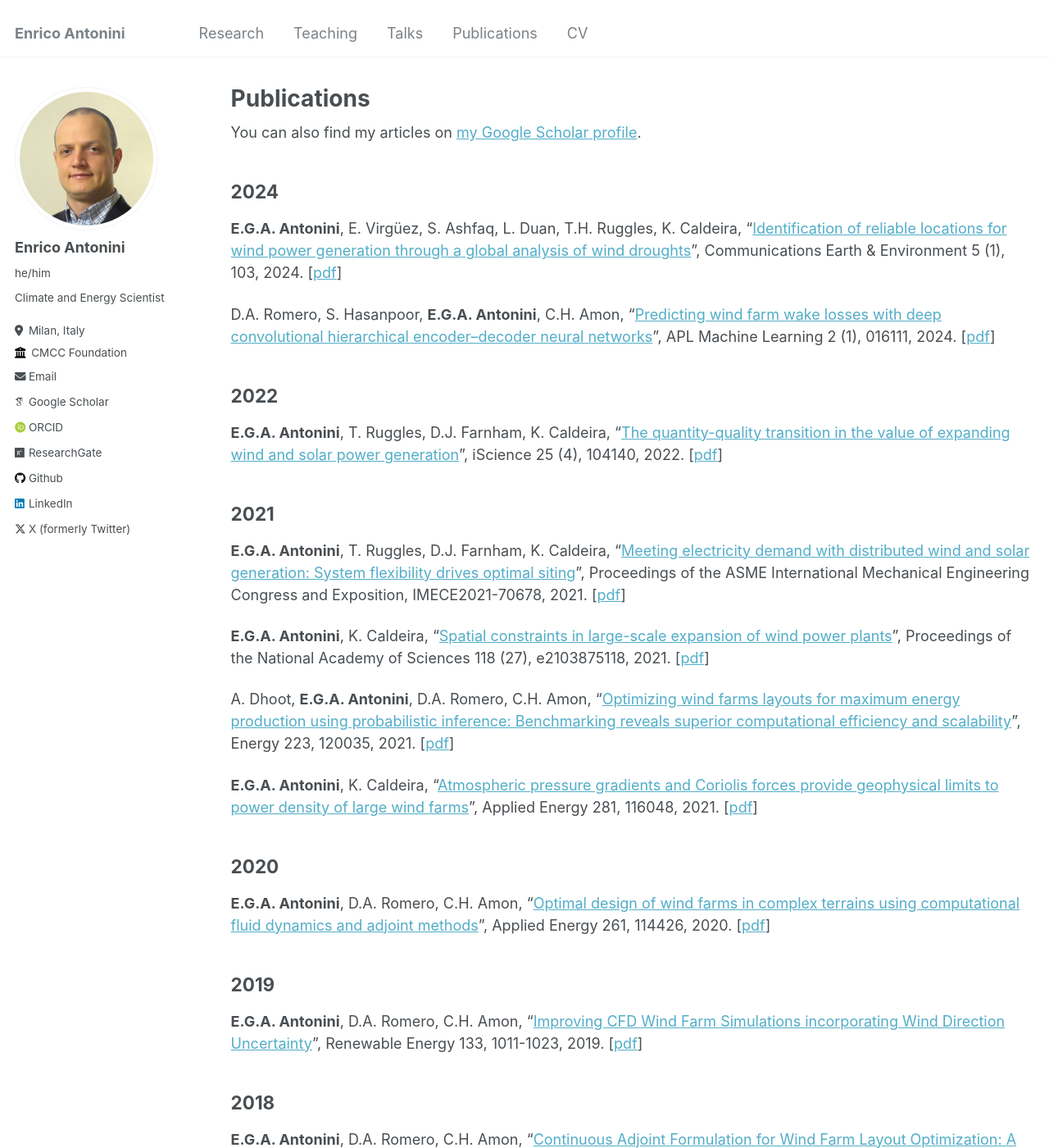
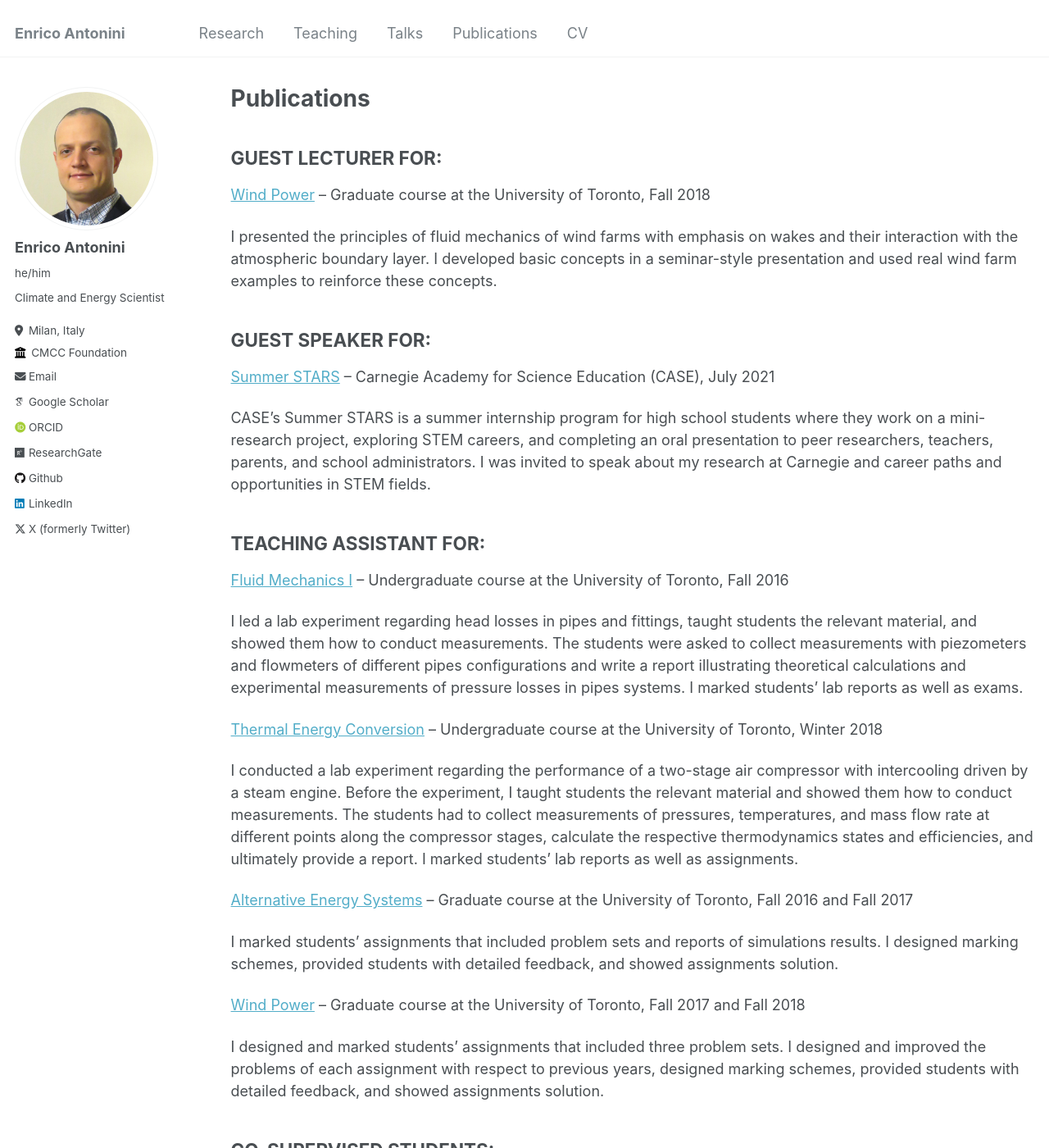
Before and after one commit to eantonini/eantonini.github.io, a Jekyll site: the page built from _pages/teaching.md, in a window 1280 px wide and 1400 px high. Shown: the whole window at 82% size. Built offline with Jekyll 4.4.1, drawn with Linux system fonts in a browser that asks for light colours; some web fonts are replaced; some of the changed text lies outside the part shown.

Commit message:
Updated teaching and publications

```diff
--- a/_pages/publications.md
+++ b/_pages/publications.md
@@ -11,46 +11,46 @@ author_profile: true
 
 ## 2024
 
-**E.G.A. Antonini**, E. Virgüez, S. Ashfaq, L. Duan, T.H. Ruggles, K. Caldeira, “[Identification of reliable locations for wind power generation through a global analysis of wind droughts](https://doi.org/10.1038/s43247-024-01260-7)”, Communications Earth & Environment 5 (1), 103, 2024. [[pdf]()]
+**E.G.A. Antonini**, E. Virgüez, S. Ashfaq, L. Duan, T.H. Ruggles, K. Caldeira, “[Identification of reliable locations for wind power generation through a global analysis of wind droughts](https://doi.org/10.1038/s43247-024-01260-7)”, Communications Earth & Environment 5 (1), 103, 2024. [[pdf](/files/Antonini et al. (2024), Identification of reliable locations for wind power generation through a global analysis of wind droughts.pdf)]
 
-D.A. Romero, S. Hasanpoor, **E.G.A. Antonini**, C.H. Amon, “[Predicting wind farm wake losses with deep convolutional hierarchical encoder–decoder neural networks](https://doi.org/10.1063/5.0168973)”, APL Machine Learning 2 (1), 016111, 2024. [[pdf]()]
+D.A. Romero, S. Hasanpoor, **E.G.A. Antonini**, C.H. Amon, “[Predicting wind farm wake losses with deep convolutional hierarchical encoder–decoder neural networks](https://doi.org/10.1063/5.0168973)”, APL Machine Learning 2 (1), 016111, 2024. [[pdf](/files/Romero et al. (2024), Predicting wind farm wake losses with deep convolutional hierarchical encoder–decoder neural networks.pdf)]
 
 ## 2022
 
-**E.G.A. Antonini**, T. Ruggles, D.J. Farnham, K. Caldeira, “[The quantity-quality transition in the value of expanding wind and solar power generation](https://doi.org/10.1016/j.isci.2022.104140)”, iScience 25 (4), 104140, 2022. [[pdf]()]
+**E.G.A. Antonini**, T. Ruggles, D.J. Farnham, K. Caldeira, “[The quantity-quality transition in the value of expanding wind and solar power generation](https://doi.org/10.1016/j.isci.2022.104140)”, iScience 25 (4), 104140, 2022. [[pdf](/files/Antonini et al. (2022), The quantity-quality transition in the value of expanding wind and solar power generation.pdf)]
 
 ## 2021
 
-**E.G.A. Antonini**, T. Ruggles, D.J. Farnham, K. Caldeira, “[Meeting electricity demand with distributed wind and solar generation: System flexibility drives optimal siting](https://doi.org/10.1115/IMECE2021-70678)”, Proceedings of the ASME International Mechanical Engineering Congress and Exposition, IMECE2021-70678, 2021. [[pdf]()]
+**E.G.A. Antonini**, T. Ruggles, D.J. Farnham, K. Caldeira, “[Meeting electricity demand with distributed wind and solar generation: System flexibility drives optimal siting](https://doi.org/10.1115/IMECE2021-70678)”, Proceedings of the ASME International Mechanical Engineering Congress and Exposition, IMECE2021-70678, 2021. [[pdf](/files/Antonini et al. (2021), Meeting electricity demand with distributed wind and solar generation - System flexibility drives optimal siting.pdf)]
 
-**E.G.A. Antonini**, K. Caldeira, “[Spatial constraints in large-scale expansion of wind power plants](https://doi.org/10.1073/pnas.2103875118)”, Proceedings of the National Academy of Sciences 118 (27), e2103875118, 2021. [[pdf]()]
+**E.G.A. Antonini**, K. Caldeira, “[Spatial constraints in large-scale expansion of wind power plants](https://doi.org/10.1073/pnas.2103875118)”, Proceedings of the National Academy of Sciences 118 (27), e2103875118, 2021. [[pdf](/files/Antonini et al. (2021), Spatial constraints in large-scale expansion of wind power plants.pdf)]
 
-A. Dhoot, **E.G.A. Antonini**, D.A. Romero, C.H. Amon, “[Optimizing wind farms layouts for maximum energy production using probabilistic inference: Benchmarking reveals superior computational efficiency and scalability](https://doi.org/10.1016/j.energy.2021.120035)”, Energy 223, 120035, 2021. [[pdf]()]
+A. Dhoot, **E.G.A. Antonini**, D.A. Romero, C.H. Amon, “[Optimizing wind farms layouts for maximum energy production using probabilistic inference: Benchmarking reveals superior computational efficiency and scalability](https://doi.org/10.1016/j.energy.2021.120035)”, Energy 223, 120035, 2021. [[pdf](/files/Dhoot et al. (2021), Optimizing wind farms layouts for maximum energy production using probabilistic inference - Benchmarking reveals superior computational efficiency and scalability.pdf)]
 
-**E.G.A. Antonini**, K. Caldeira, “[Atmospheric pressure gradients and Coriolis forces provide geophysical limits to power density of large wind farms](https://doi.org/10.1016/j.apenergy.2020.116048)”, Applied Energy 281, 116048, 2021. [[pdf]()]
+**E.G.A. Antonini**, K. Caldeira, “[Atmospheric pressure gradients and Coriolis forces provide geophysical limits to power density of large wind farms](https://doi.org/10.1016/j.apenergy.2020.116048)”, Applied Energy 281, 116048, 2021. [[pdf](/files/Antonini et al. (2021), Atmospheric pressure gradients and Coriolis forces provide geophysical limits to power density of large wind farms.pdf)]
 
 ## 2020
 
-**E.G.A. Antonini**, D.A. Romero, C.H. Amon, “[Optimal design of wind farms in complex terrains using computational fluid dynamics and adjoint methods](https://doi.org/10.1016/j.apenergy.2019.114426)”, Applied Energy 261, 114426, 2020. [[pdf]()]
+**E.G.A. Antonini**, D.A. Romero, C.H. Amon, “[Optimal design of wind farms in complex terrains using computational fluid dynamics and adjoint methods](https://doi.org/10.1016/j.apenergy.2019.114426)”, Applied Energy 261, 114426, 2020. [[pdf](/files/Antonini et al. (2020), Optimal design of wind farms in complex terrains using computational fluid dynamics and adjoint methods.pdf)]
 
 ## 2019
 
-**E.G.A. Antonini**, D.A. Romero, C.H. Amon, “[Improving CFD Wind Farm Simulations incorporating Wind Direction Uncertainty](https://doi.org/10.1016/j.renene.2018.10.084)”, Renewable Energy 133, 1011-1023, 2019. [[pdf]()]
+**E.G.A. Antonini**, D.A. Romero, C.H. Amon, “[Improving CFD Wind Farm Simulations incorporating Wind Direction Uncertainty](https://doi.org/10.1016/j.renene.2018.10.084)”, Renewable Energy 133, 1011-1023, 2019. [[pdf](/files/Antonini et al. (2019), Improving CFD wind farm simulations incorporating wind direction uncertainty.pdf)]
 
 ## 2018
 
-**E.G.A. Antonini**, D.A. Romero, C.H. Amon, “[Continuous Adjoint Formulation for Wind Farm Layout Optimization: A 2D Implementation](https://doi.org/10.1016/j.apenergy.2018.07.076)”, Applied Energy 228, 2333-2345, 2018. [[pdf]()]
+**E.G.A. Antonini**, D.A. Romero, C.H. Amon, “[Continuous Adjoint Formulation for Wind Farm Layout Optimization: A 2D Implementation](https://doi.org/10.1016/j.apenergy.2018.07.076)”, Applied Energy 228, 2333-2345, 2018. [[pdf](/files/Antonini et al. (2018), Continuous adjoint formulation for wind farm layout optimization - A 2D implementation.pdf)]
 
-**E.G.A. Antonini**, D.A. Romero, C.H. Amon, “[Analysis and Modifications of Turbulence Models for Wind Turbine Wake Simulations in Atmospheric Boundary Layers](https://doi.org/10.1115/1.4039377)”, Journal of Solar Energy Engineering 140(3), 031007, 2018. [[pdf]()]
+**E.G.A. Antonini**, D.A. Romero, C.H. Amon, “[Analysis and Modifications of Turbulence Models for Wind Turbine Wake Simulations in Atmospheric Boundary Layers](https://doi.org/10.1115/1.4039377)”, Journal of Solar Energy Engineering 140(3), 031007, 2018. [[pdf](/files/Antonini et al. (2018), Analysis and Modifications of Turbulence Models for Wind Turbine Wake Simulations in Atmospheric Boundary Layers.pdf)]
 
 ## 2016
 
-**E.G.A. Antonini**, D.A. Romero, C.H. Amon, “[Analysis and modifications of turbulence models for wind turbine wake simulations in atmospheric boundary layers](https://doi.org/10.1115/IMECE2016-67353)”, Proceedings of the ASME International Mechanical Engineering Congress and Exposition, IMECE2016-67353, 2016. [[pdf]()]
+**E.G.A. Antonini**, D.A. Romero, C.H. Amon, “[Analysis and modifications of turbulence models for wind turbine wake simulations in atmospheric boundary layers](https://doi.org/10.1115/IMECE2016-67353)”, Proceedings of the ASME International Mechanical Engineering Congress and Exposition, IMECE2016-67353, 2016. [[pdf](/files/Antonini et al. (2016), Analysis and Modifications of Turbulence Models for Wind Turbine Wake Simulations in Atmospheric Boundary Layers.pdf)]
 
 ## 2015
 
-**E.G.A. Antonini**, G. Bedon, S. De Betta, L. Michelini, M. Raciti Castelli and E. Benini, “[An Innovative Vortex Model for Dynamic Stall Simulations](https://doi.org/10.2514/1.J053430)”, AIAA Journal 53(2), 479-485, 2015. [[pdf]()]
+**E.G.A. Antonini**, G. Bedon, S. De Betta, L. Michelini, M. Raciti Castelli and E. Benini, “[An Innovative Vortex Model for Dynamic Stall Simulations](https://doi.org/10.2514/1.J053430)”, AIAA Journal 53(2), 479-485, 2015. [[pdf](/files/Antonini et al. (2015), Innovative Discrete-Vortex Model for Dynamic Stall Simulations.pdf)]
 
 ## 2014
 
-G. Bedon, **E.G.A. Antonini**, S. De Betta, M. Raciti Castelli and E. Benini, “[Evaluation of the Different Aerodynamic Databases for Vertical Axis Wind Turbine Simulations](https://doi.org/10.1016/j.rser.2014.07.126)”, Renewable & Sustainable Energy Reviews 40, 386-399, 2014. [[pdf]()]
+G. Bedon, **E.G.A. Antonini**, S. De Betta, M. Raciti Castelli and E. Benini, “[Evaluation of the Different Aerodynamic Databases for Vertical Axis Wind Turbine Simulations](https://doi.org/10.1016/j.rser.2014.07.126)”, Renewable & Sustainable Energy Reviews 40, 386-399, 2014. [[pdf](/files/Bedon et al. (2014), Evaluation of the different aerodynamic databases for vertical axis wind turbine simulations.pdf)]
--- /dev/null
+++ b/_pages/teaching.md
@@ -0,0 +1,62 @@
+---
+layout: archive
+title: "Publications"
+permalink: /publications/
+author_profile: true
+---
+
+## GUEST LECTURER FOR:
+
+[Wind Power](https://www.mie.utoronto.ca/programs/graduate/courses/) – Graduate course at the University of Toronto, Fall 2018
+
+I presented the principles of fluid mechanics of wind farms with emphasis on wakes and their interaction with the atmospheric boundary layer. I developed basic concepts in a seminar-style presentation and used real wind farm examples to reinforce these concepts.
+
+## GUEST SPEAKER FOR:
+
+[Summer STARS](https://case.carnegiescience.edu/student-programs/summer-stars/) – Carnegie Academy for Science Education (CASE), July 2021
+
+CASE’s Summer STARS is a summer internship program for high school students where they work on a mini-research project, exploring STEM careers, and completing an oral presentation to peer researchers, teachers, parents, and school administrators. I was invited to speak about my research at Carnegie and career paths and opportunities in STEM fields.
+
+## TEACHING ASSISTANT FOR:
+
+[Fluid Mechanics I](https://engineering.calendar.utoronto.ca/course/mie312h1) – Undergraduate course at the University of Toronto, Fall 2016
+
+I led a lab experiment regarding head losses in pipes and fittings, taught students the relevant material, and showed them how to conduct measurements. The students were asked to collect measurements with piezometers and flowmeters of different pipes configurations and write a report illustrating theoretical calculations and experimental measurements of pressure losses in pipes systems. I marked students’ lab reports as well as exams.
+
+[Thermal Energy Conversion](https://engineering.calendar.utoronto.ca/course/mie311h1) – Undergraduate course at the University of Toronto, Winter 2018
+
+I conducted a lab experiment regarding the performance of a two-stage air compressor with intercooling driven by a steam engine. Before the experiment, I taught students the relevant material and showed them how to conduct measurements. The students had to collect measurements of pressures, temperatures, and mass flow rate at different points along the compressor stages, calculate the respective thermodynamics states and efficiencies, and ultimately provide a report. I marked students’ lab reports as well as assignments.
+
+[Alternative Energy Systems](https://engineering.calendar.utoronto.ca/course/mie515h1) – Graduate course at the University of Toronto, Fall 2016 and Fall 2017
+
+I marked students’ assignments that included problem sets and reports of simulations results. I designed marking schemes, provided students with detailed feedback, and showed assignments solution.
+
+[Wind Power](https://www.mie.utoronto.ca/programs/graduate/courses/) – Graduate course at the University of Toronto, Fall 2017 and Fall 2018
+
+I designed and marked students’ assignments that included three problem sets. I designed and improved the problems of each assignment with respect to previous years, designed marking schemes, provided students with detailed feedback, and showed assignments solution.
+
+## CO-SUPERVISED STUDENTS:
+
+[Alice Di Bella](https://www.linkedin.com/in/alice-di-bella/) – PhD at the Polytechnic University of Milan, 2023-2025
+
+- Project: Leas-cost carbon-neutral scenarios for the European energy system
+
+[Omri Tayyara](https://www.linkedin.com/in/omri-tayyara/) – Master of Engineering at the University of Toronto, 2018
+
+- Project: CFD Modeling of After-market Rotor Attachments on Wind Turbines
+- First position after degree: PhD student at the University of Toronto
+
+[Danyal Rehman](https://www.linkedin.com/in/danyalrehman/) – Bachelor of Applied Science at the University of Toronto, 2017
+
+- Project: Wind Farm Power Optimization using Adaptive Yaw Control
+- First position after degree: Master/PhD student at MIT
+
+[Harmit Komal](https://www.linkedin.com/in/harmit-komal-8108706a/) – Master of Engineering at the University of Toronto, 2016
+
+- Project: Modelling Wind Turbine Wakes in Complex Terrain
+- First position after degree: Project Engineer at Environment and Climate Change Canada
+
+[Adithya Dhoot](https://www.linkedin.com/in/adhoot/) – Master of Applied Science at University of Toronto, 2016
+
+- Project: Wind Farm Layout Optimization using Probabilistic Inference
+- First position after degree: Software Engineer at Autodesk
```
Also changed, not shown: 14 other files.
